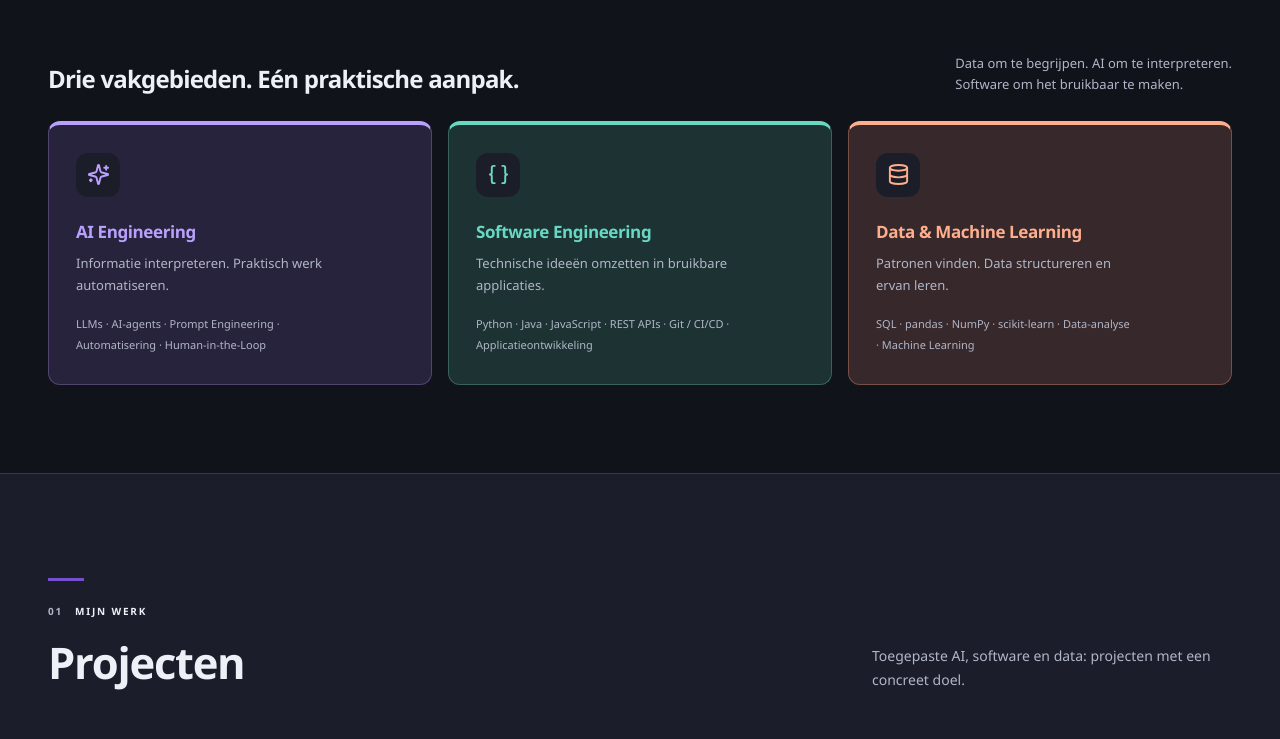
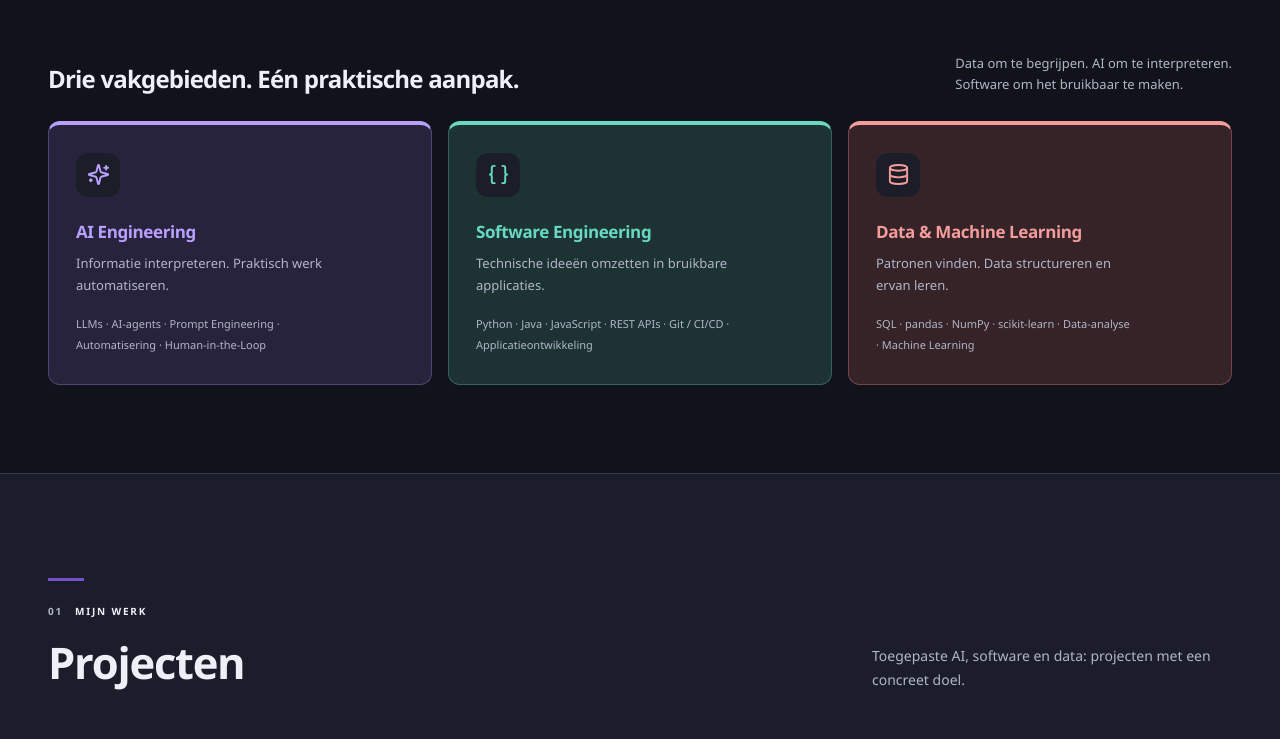
Before and after one commit to Kaan-Bas/portfolio, a React (Vite) app: page / in a window 1280 px wide. Shown: the part 680-1419 px from the top of the page. Built offline with nearby package versions, Linux system fonts and the light colour scheme; a web font is replaced by a local one.

Commit message:
style(data): replace coral accents with soft red

```diff
--- a/src/styles.css
+++ b/src/styles.css
@@ -29,9 +29,9 @@
   --software-ink: #67d9c2;
   --software-surface: #1d3333;
   --software-line: #37635c;
-  --data-ink: #ffae8d;
-  --data-surface: #36282b;
-  --data-line: #774f45;
+  --data-ink: #f49b9b;
+  --data-surface: #352328;
+  --data-line: #74454b;
   --automation-ink: #e9c073;
   --automation-surface: #352e21;
   --automation-line: #65553b;
```
Also changed, not shown: public/og-image.png, 1 other file (tests, documents, lock files or other folders).
